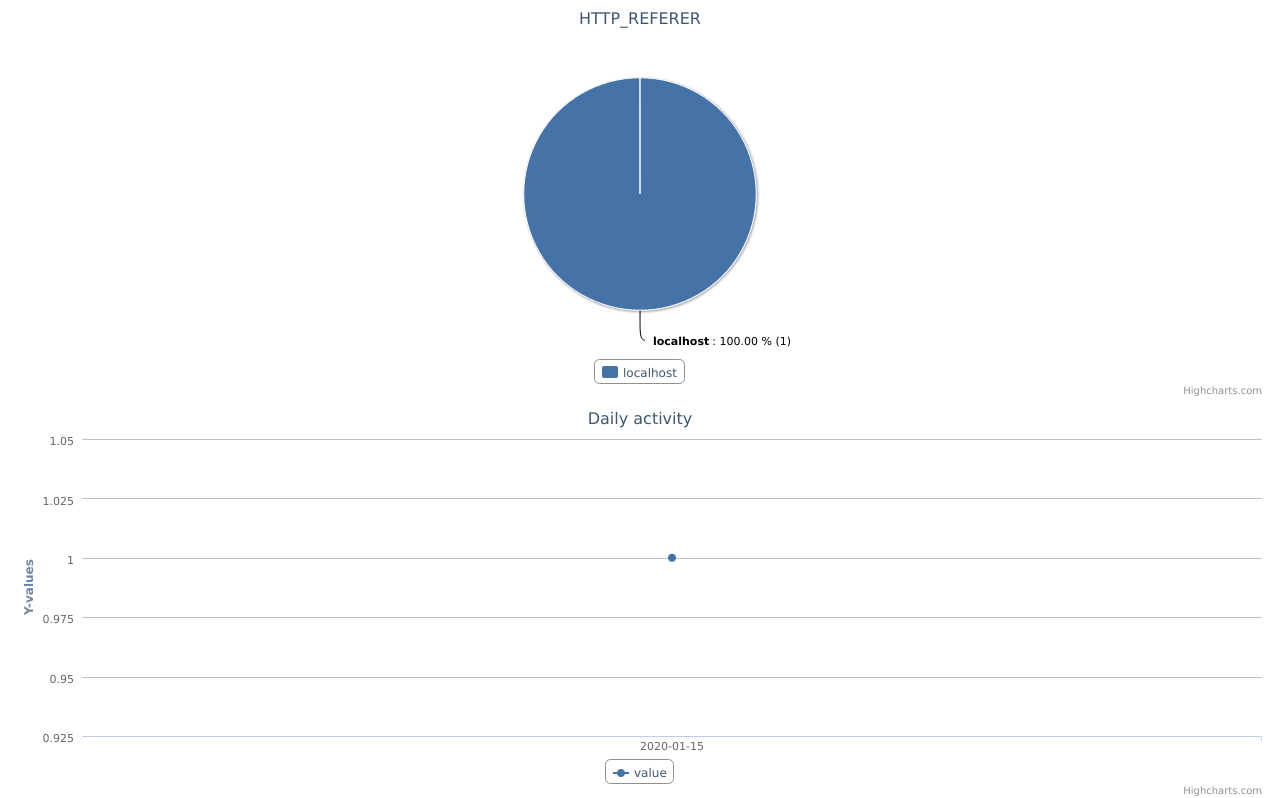
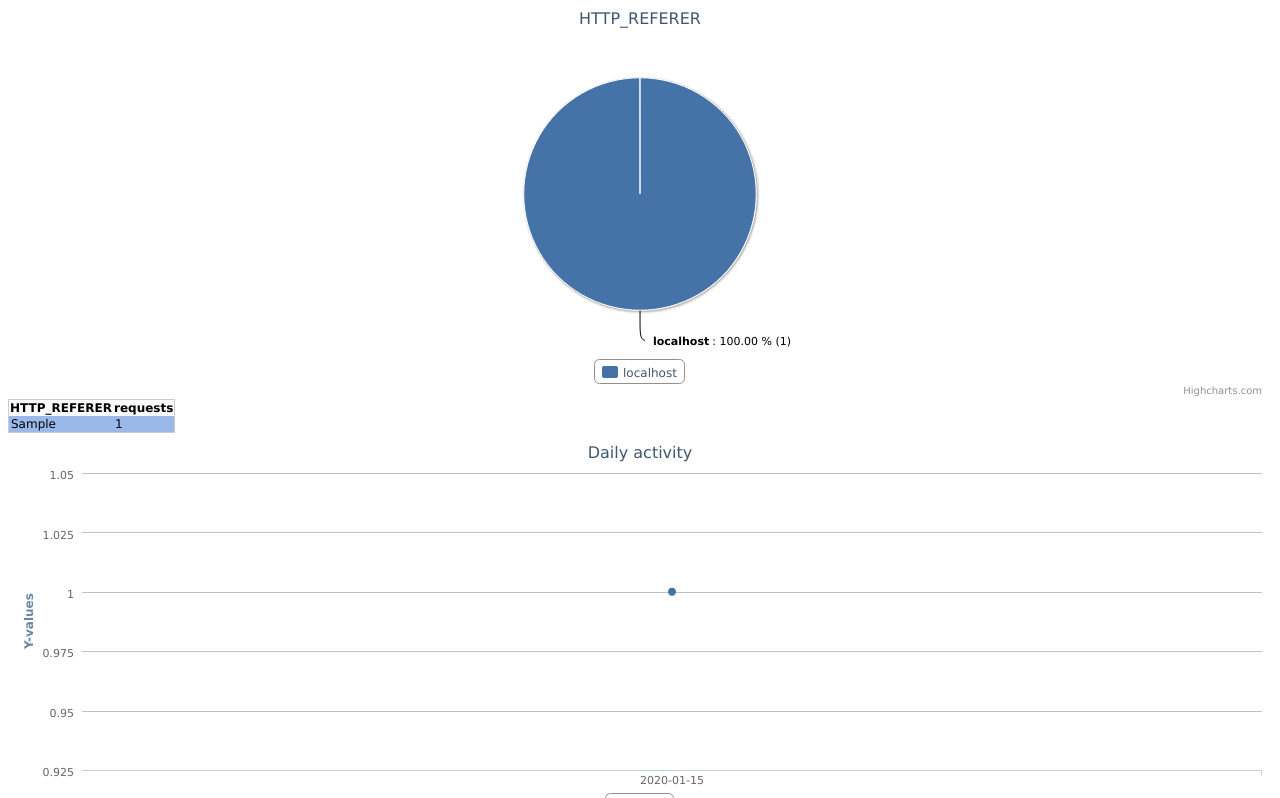
Before and after one commit to smirea/jPeople, a PHP site: page /jPeople/admin/index.php in a window 1280 px wide. Shown: the part 809-1607 px from the top of the page. Run offline with PHP 8.4, Linux system fonts and the light colour scheme; tables that the repository leaves empty hold one stand-in row (values such as "Sample post"); data that the repository does not hold is empty.

Commit message:
added HTTP_REFERER table

```diff
--- a/admin/index.php
+++ b/admin/index.php
@@ -6,6 +6,30 @@ require_once "../config.php";
 
 ?>
 
+<style>
+  .data-table {
+    border-collapse: collapse;
+    border: 1px solid #ccc;
+    background: #fafafa;
+    font-family: "Lucida Grande", Verdana, Arial;
+    font-size: 9pt;
+  }
+  .data-table tr:nth-child(2n) {
+    background-color: rgba(60, 120, 220, 0.5);
+  }
+  .data-table td {
+    word-wrap: break-word;
+    text-overflow: ellipsis;
+    max-width: 400px;
+    padding: 1px 2px;
+  }
+  .data-table td .host {
+    display: inline-block;
+    margin-right: 2px;
+    font-weight: bold;
+    color: #900;
+  }
+</style>
 <script src="../js/jquery.js"></script>
 <script type="text/javascript" src="js/highcharts.js"></script>
 <script>
@@ -23,6 +47,8 @@ require_once "../config.php";
       var map = {};
       var link = document.createElement('a');
       var host;
+      var key;
+      var data;
       for (i=0; i<response.length; ++i) {
         if (!response[i].category) {
           host = '(empty)';
@@ -33,12 +59,29 @@ require_once "../config.php";
         map[host] = map[host] || 0;
         map[host] += Number(response[i].value);
       }
-      var data = [];
-      for (var key in map) {
+      data = [];
+      for (key in map) {
         data.push([key, Number(map[key])]);
       }
-      console.log(data);
       category_pie_chart('HTTP_REFERER', $charts.addresses[0], data);
+
+      // create table
+      map = {};
+      for (i=0; i<response.length; ++i) {
+        host = response[i].category.replace(/^\s*(https?:\/\/)?(www\.)?/i, '');
+        host = host.replace(/\?.*$/i, '');
+        host = host || '(empty)';
+        map[host] = map[host] || 0;
+        map[host] += Number(response[i].value);
+      }
+      var $table = jq_element('table').addClass('data-table');
+      $table.append('<tr><th>HTTP_REFERER</th><th>requests</th>');
+      $table.insertAfter($charts.addresses);
+      for(key in map) {
+        $table.append('<tr><td>'+key.replace(/([^\/]+\/)/,'<b class="host">$1</b>')+
+                          '</td><td>'+map[key]+'</td></tr>'
+        );
+      }
     });
 
     $.get('ajax.php', {action: 'days-and-hours'}, function (response) {
```
